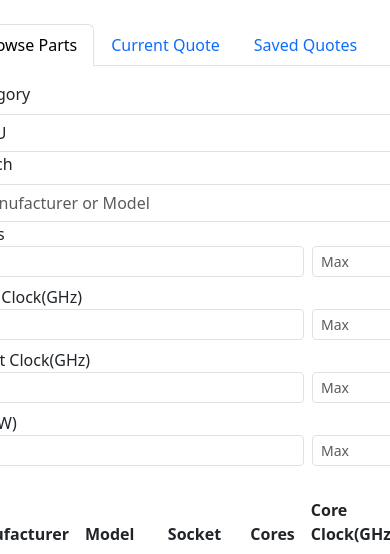
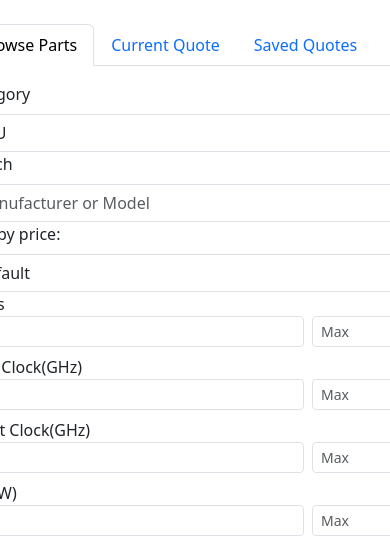
Before and after one commit to Lets-CLOOP/DB_Project, a PHP site: page / in a window 390 px wide; the page is wider, and only the part inside the window is pictured. Shown: the part 56-610 px from the top of that part. Run offline with PHP 8.4, Linux system fonts and the light colour scheme; a user stored in the database is signed in; data comes from the database, SQL or seed files in the repository.

Commit message:
Update index.php
Added sorting by price html

```diff
--- a/index.php
+++ b/index.php
@@ -205,6 +205,18 @@ include __DIR__ . '/includes/header.php';
               type="button">Search</button>
           </div>
         </div>
+
+        <!-- Sort by price -->
+        <div class="col-md-3">
+          <label for="sortSelect" class="form-label">Sort by price:</label>
+          <select id="sortSelect" class="form-select">
+            <option value="default">Default</option>
+            <option value="asc">Lowest to Highest</option>
+            <option value="desc">Highest to Lowest</option>
+          </select>
+        </div>
+
+        <!-- Spec filter -->
         <div class="row mb-3" id="filters"></div>
 
         <table class="table table-striped">
```
